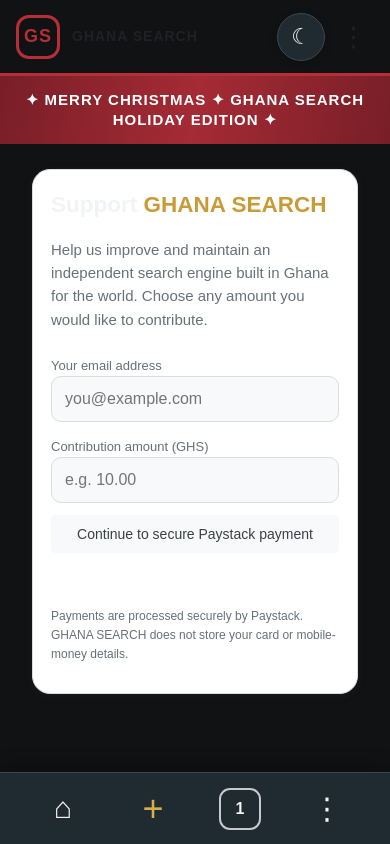
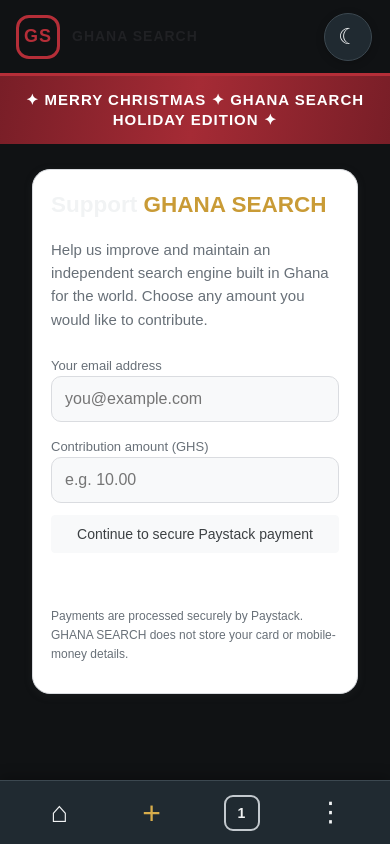
Before and after one commit to MUSTAKEEM1-N/ghana-search, a Flask app: page /support in a window 390 px wide. Run offline with Flask 3, Linux system fonts and the light colour scheme; some libraries are stand-ins or nearby versions.

Commit message:
Refine mobile toolbar to a slimmer Chrome-style bottom bar

```diff
--- a/templates/index.html
+++ b/templates/index.html
@@ -656,18 +656,60 @@ body.christmas-mode .ai-mode-message .ai-sources a{color:#9ed3ad}
 }
 
 
-/* FINAL MOBILE BOTTOM CONTROL BAR — Chrome-inspired, GHANA SEARCH styling */
+/* REFINED MOBILE CHROME-STYLE BOTTOM BAR */
 @media(max-width:650px){
- .browser-tabs{position:fixed!important;left:0!important;right:0!important;bottom:0!important;top:auto!important;z-index:900!important;display:flex!important;flex-direction:row!important;align-items:center!important;justify-content:space-around!important;gap:0!important;width:100%!important;height:calc(72px + env(safe-area-inset-bottom, 0px))!important;min-height:72px!important;padding:0 18px env(safe-area-inset-bottom, 0px)!important;box-sizing:border-box!important;background:#202a31!important;border:0!important;border-top:1px solid #3c4850!important;box-shadow:0 -5px 18px #0005!important;overflow:visible!important}
+ .browser-tabs{
+  position:fixed!important;left:0!important;right:0!important;bottom:0!important;top:auto!important;
+  z-index:900!important;display:flex!important;flex-direction:row!important;
+  align-items:center!important;justify-content:space-around!important;gap:0!important;
+  width:100%!important;height:64px!important;min-height:64px!important;
+  padding:0 14px!important;box-sizing:border-box!important;
+  background:#202a31!important;border:0!important;border-top:1px solid #3c4850!important;
+  box-shadow:0 -3px 12px #0004!important;overflow:visible!important
+ }
  .browser-tab-list{display:none!important}
- .mobile-home-link{display:grid!important;order:1!important;place-items:center!important;flex:0 0 48px!important;width:48px!important;height:48px!important;color:#f1f3f4!important;text-decoration:none!important;font-size:30px!important;border-radius:50%!important}
- .new-browser-tab{display:grid!important;order:2!important;place-items:center!important;flex:0 0 48px!important;width:48px!important;height:48px!important;margin:0!important;border:0!important;border-radius:50%!important;background:transparent!important;color:#d8ad4b!important;font-size:36px!important;line-height:1!important}
- .mobile-tab-count{display:grid!important;order:3!important;place-items:center!important;flex:0 0 42px!important;width:42px!important;height:42px!important;margin:0!important;border:2px solid #c3c9ce!important;border-radius:11px!important;background:transparent!important;color:#f1f3f4!important;font-size:16px!important;font-weight:700!important}
- .mobile-menu-button{display:grid!important;order:4!important;place-items:center!important;flex:0 0 48px!important;width:48px!important;height:48px!important;margin:0!important;border:0!important;border-radius:50%!important;background:transparent!important;color:#f1f3f4!important;font-size:30px!important;line-height:1!important;cursor:pointer!important}
- main{padding-bottom:calc(94px + env(safe-area-inset-bottom, 0px))!important}
- .mobile-quick-menu.open{position:fixed!important;right:12px!important;bottom:calc(82px + env(safe-area-inset-bottom, 0px))!important;top:auto!important;z-index:950!important;min-width:220px!important;background:#202a31!important;border:1px solid #56616a!important;color:#f1f3f4!important;box-shadow:0 8px 28px #0009!important}
+ .mobile-home-link{
+  display:grid!important;order:1!important;place-items:center!important;
+  flex:0 0 40px!important;width:40px!important;height:44px!important;
+  color:#f1f3f4!important;text-decoration:none!important;font-size:29px!important;
+  line-height:1!important
+ }
+ .new-browser-tab{
+  display:grid!important;order:2!important;place-items:center!important;
+  flex:0 0 42px!important;width:42px!important;height:44px!important;margin:0!important;
+  border:0!important;border-radius:50%!important;background:transparent!important;
+  color:#d8ad4b!important;font-size:32px!important;line-height:1!important
+ }
+ .mobile-tab-count{
+  display:grid!important;order:3!important;place-items:center!important;
+  flex:0 0 36px!important;width:36px!important;height:36px!important;margin:0!important;
+  border:2px solid #c3c9ce!important;border-radius:9px!important;
+  background:transparent!important;color:#f1f3f4!important;
+  font-size:14px!important;font-weight:700!important
+ }
+ .mobile-menu-button{
+  display:grid!important;order:4!important;place-items:center!important;
+  flex:0 0 40px!important;width:40px!important;height:44px!important;margin:0!important;
+  border:0!important;border-radius:50%!important;background:transparent!important;
+  color:#f1f3f4!important;font-size:27px!important;line-height:1!important;cursor:pointer!important
+ }
+ /* Keep one menu only: settings live in the bottom three-dot menu */
+ .topbar .menu-wrap{display:none!important}
+ .topbar{padding-right:18px!important}
+ main{padding-bottom:82px!important}
+ .mobile-quick-menu.open{
+  position:fixed!important;right:12px!important;
+  bottom:72px!important;top:auto!important;z-index:950!important;
+  min-width:220px!important;background:#202a31!important;
+  border:1px solid #56616a!important;color:#f1f3f4!important;
+  box-shadow:0 8px 28px #0009!important
+ }
  .mobile-quick-menu a,.mobile-quick-menu button{color:#f1f3f4!important}
- .mobile-tab-grid.open{position:fixed!important;left:12px!important;right:12px!important;bottom:calc(82px + env(safe-area-inset-bottom, 0px))!important;top:auto!important;z-index:950!important;background:#18221e!important;border-color:#b58c32!important}
+ .mobile-tab-grid.open{
+  position:fixed!important;left:12px!important;right:12px!important;
+  bottom:72px!important;top:auto!important;z-index:950!important;
+  background:#18221e!important;border-color:#b58c32!important
+ }
  body.ai-mode-open .browser-tabs{display:none!important}
 }
 </style>
```
